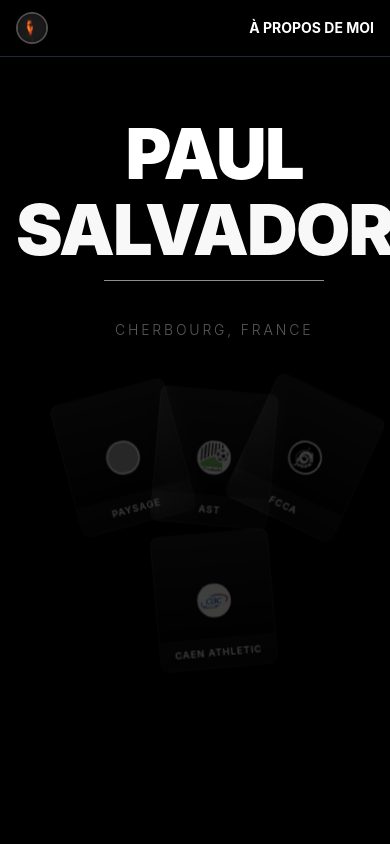
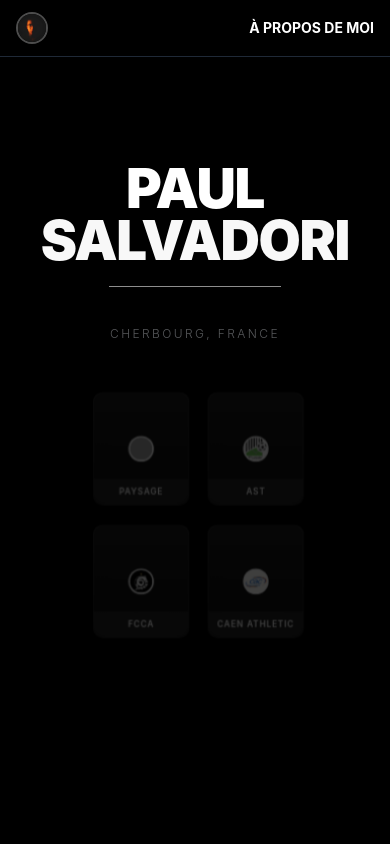
Before and after one commit to 10lsv/PHOTOGRAPHER-SITE, a Next.js app: page / in a window 390 px wide. Shown: the top 844 px of the page. Built offline with nearby package versions, Linux system fonts and the light colour scheme; grey boxes are pictures that could not be loaded.

Commit message:
style: optimize mobile layout for Paul Salvadori site
Reduce mobile title size and improve navigation card layout
Optimize overall spacing and visual enhancements for mobile

#VERCEL_SKIP

Co-authored-by: LSV <146275534+10lsv@users.noreply.github.com>

```diff
--- a/app/globals.css
+++ b/app/globals.css
@@ -33,103 +33,105 @@
     text-shadow: 0 0 30px rgba(255, 255, 255, 0.3);
   }
 
-  /* Navigation Cards Glass Effect - Mobile First */
-  .navigation-container {
+  /* Mobile Navigation Grid - Optimized for mobile */
+  .mobile-navigation-grid {
+    display: grid;
+    grid-template-columns: 1fr 1fr;
+    gap: 1rem;
+    max-width: 280px;
+    margin: 0 auto;
+    padding: 1rem;
+  }
+
+  .mobile-glass-card {
     position: relative;
+    width: 120px;
+    height: 140px;
+    background: linear-gradient(rgba(255, 255, 255, 0.1), rgba(255, 255, 255, 0.05));
+    border: 1px solid rgba(255, 255, 255, 0.1);
+    box-shadow: 0 8px 20px rgba(0, 0, 0, 0.3);
     display: flex;
     justify-content: center;
     align-items: center;
-    padding: 1rem;
-    flex-wrap: wrap;
-    gap: 0.5rem;
+    transition: all 0.4s ease;
+    border-radius: 12px;
+    backdrop-filter: blur(10px);
+    cursor: pointer;
+    transform: scale(0.95);
   }
 
-  .navigation-container .glass-card {
-    position: relative;
-    width: 140px;
-    height: 160px;
-    background: linear-gradient(rgba(255, 255, 255, 0.1), transparent);
-    border: 1px solid rgba(255, 255, 255, 0.1);
-    box-shadow: 0 15px 25px rgba(0, 0, 0, 0.25);
-    display: flex;
-    justify-content: center;
-    align-items: center;
-    transition: all 0.5s ease;
-    border-radius: 10px;
-    backdrop-filter: blur(10px);
-    cursor: pointer;
-    transform: rotate(calc(var(--r) * 1deg));
-    margin: 0 -20px;
-  }
-
-  /* Mobile animations preserved */
-  .navigation-container .glass-card:hover,
-  .navigation-container .glass-card:active {
-    transform: rotate(0deg) scale(1.05);
-    margin: 0 5px;
-    background: linear-gradient(rgba(255, 255, 255, 0.15), rgba(255, 255, 255, 0.05));
-    box-shadow: 0 25px 35px rgba(0, 0, 0, 0.35);
+  .mobile-glass-card:hover,
+  .mobile-glass-card:active {
+    transform: scale(1);
+    background: linear-gradient(rgba(255, 255, 255, 0.15), rgba(255, 255, 255, 0.08));
+    box-shadow: 0 15px 30px rgba(0, 0, 0, 0.4);
+    border-color: rgba(255, 255, 255, 0.2);
   }
 
   /* Touch-friendly for mobile */
   @media (hover: none) and (pointer: coarse) {
-    .navigation-container .glass-card:active {
-      transform: rotate(0deg) scale(1.05);
-      margin: 0 5px;
-      background: linear-gradient(rgba(255, 255, 255, 0.15), rgba(255, 255, 255, 0.05));
-      box-shadow: 0 25px 35px rgba(0, 0, 0, 0.35);
+    .mobile-glass-card:active {
+      transform: scale(1);
+      background: linear-gradient(rgba(255, 255, 255, 0.15), rgba(255, 255, 255, 0.08));
+      box-shadow: 0 15px 30px rgba(0, 0, 0, 0.4);
     }
   }
 
-  .navigation-container .glass-card::before {
+  .mobile-glass-card::before {
     content: attr(data-text);
     position: absolute;
     bottom: 0;
     width: 100%;
-    height: 35px;
-    background: rgba(255, 255, 255, 0.05);
+    height: 32px;
+    background: rgba(255, 255, 255, 0.08);
     display: flex;
     justify-content: center;
     align-items: center;
     color: #fff;
-    font-size: 0.7rem;
+    font-size: 0.65rem;
     font-weight: 600;
     letter-spacing: 0.1em;
-    border-radius: 0 0 10px 10px;
+    border-radius: 0 0 12px 12px;
+    text-transform: uppercase;
   }
 
-  /* Tablet and Desktop */
+  /* Tablet and Desktop - Keep original navigation */
   @media (min-width: 768px) {
-    .navigation-container {
+    .mobile-navigation-grid {
+      display: flex;
+      justify-content: center;
+      align-items: center;
       padding: 2rem;
       gap: 0;
+      max-width: none;
     }
 
-    .navigation-container .glass-card {
+    .mobile-glass-card {
       width: 160px;
       height: 180px;
       margin: 0 -35px;
+      transform: rotate(calc(var(--r, 0) * 1deg));
     }
 
-    .navigation-container:hover .glass-card {
+    .mobile-navigation-grid:hover .mobile-glass-card {
       transform: rotate(0deg);
       margin: 0 8px;
     }
 
-    .navigation-container .glass-card::before {
+    .mobile-glass-card::before {
       height: 40px;
       font-size: 0.8rem;
     }
   }
 
   @media (min-width: 1024px) {
-    .navigation-container .glass-card {
+    .mobile-glass-card {
       width: 180px;
       height: 200px;
       margin: 0 -45px;
     }
 
-    .navigation-container:hover .glass-card {
+    .mobile-navigation-grid:hover .mobile-glass-card {
       margin: 0 10px;
     }
   }
@@ -488,7 +490,7 @@
 /* Mobile optimizations */
 @media (max-width: 768px) {
   .bold-letters {
-    font-size: 18vw;
+    font-size: 14vw;
     line-height: 0.85;
   }
 }
@@ -496,8 +498,8 @@
 /* Enhanced mobile responsiveness */
 @media (max-width: 640px) {
   .bold-letters {
-    font-size: 18vw;
-    line-height: 0.9;
+    font-size: 14vw;
+    line-height: 0.85;
   }
 
   /* Ensure profile pic scales properly on very small screens */
@@ -513,7 +515,7 @@
 
 @media (max-width: 480px) {
   .bold-letters {
-    font-size: 20vw;
+    font-size: 14vw;
   }
 }
 
--- a/app/page.tsx
+++ b/app/page.tsx
@@ -169,15 +169,15 @@ export default function Home() {
       {/* Hero Section */}
       <section className="relative pt-16 sm:pt-20 pb-8 sm:pb-12 px-4 min-h-screen flex flex-col items-center justify-center">
         <div className="text-center max-w-4xl mx-auto relative">
-          {/* Main Title */}
-          <div className="relative mb-4">
+          {/* Main Title - Optimized for mobile */}
+          <div className="relative mb-6 sm:mb-8">
             {/* PAUL */}
-            <h1 className="text-[18vw] sm:text-[15vw] md:text-8xl lg:text-9xl font-black tracking-tight leading-none animate-fade-in-up">
+            <h1 className="text-[14vw] sm:text-[12vw] md:text-7xl lg:text-8xl xl:text-9xl font-black tracking-tight leading-[0.85] animate-fade-in-up">
               PAUL
             </h1>
 
             {/* SALVADORI */}
-            <h1 className="text-[18vw] sm:text-[15vw] md:text-8xl lg:text-9xl font-black tracking-tight leading-none mt-1 sm:mt-2 animate-fade-in-up animation-delay-200">
+            <h1 className="text-[14vw] sm:text-[12vw] md:text-7xl lg:text-8xl xl:text-9xl font-black tracking-tight leading-[0.85] mt-1 animate-fade-in-up animation-delay-200">
               SALVADORI
             </h1>
           </div>
@@ -186,20 +186,19 @@ export default function Home() {
           <div className="w-16 sm:w-24 md:w-32 h-px bg-white mb-4 sm:mb-6 mx-auto animate-expand-line animation-delay-500"></div>
 
           {/* Location */}
-          <p className="text-sm sm:text-base md:text-xl text-gray-300 font-light tracking-[0.2em] sm:tracking-[0.3em] animate-fade-in-up animation-delay-800 mb-8 sm:mb-12">
+          <p className="text-xs sm:text-sm md:text-lg text-gray-300 font-light tracking-[0.2em] sm:tracking-[0.3em] animate-fade-in-up animation-delay-800 mb-8 sm:mb-12">
             CHERBOURG, FRANCE
           </p>
 
-          {/* Navigation Cards Section - Mobile First */}
-          <div className="flex justify-center mb-12 sm:mb-16 animate-photo-reveal animation-delay-1000">
-            <div className="navigation-container">
+          {/* Navigation Cards Section - Mobile Optimized */}
+          <div className="flex justify-center mb-8 sm:mb-16 animate-photo-reveal animation-delay-1000">
+            <div className="mobile-navigation-grid">
               <div
                 data-text="PAYSAGE"
-                style={{ "--r": -15 } as React.CSSProperties}
-                className="glass-card"
+                className="mobile-glass-card"
                 onClick={() => document.getElementById("paysage-section")?.scrollIntoView({ behavior: "smooth" })}
               >
-                <div className="w-10 h-10 sm:w-12 sm:h-12 relative rounded-full overflow-hidden border-2 border-white/20 bg-white">
+                <div className="w-8 h-8 sm:w-10 sm:h-10 relative rounded-full overflow-hidden border-2 border-white/20 bg-white">
                   <Image
                     src="/images/paysage5.jpg"
                     alt="Paysage Logo"
@@ -212,11 +211,10 @@ export default function Home() {
 
               <div
                 data-text="AST"
-                style={{ "--r": 5 } as React.CSSProperties}
-                className="glass-card"
+                className="mobile-glass-card"
                 onClick={() => document.getElementById("ast-section")?.scrollIntoView({ behavior: "smooth" })}
               >
-                <div className="w-10 h-10 sm:w-12 sm:h-12 relative rounded-full overflow-hidden border-2 border-white/20 bg-white">
+                <div className="w-8 h-8 sm:w-10 sm:h-10 relative rounded-full overflow-hidden border-2 border-white/20 bg-white">
                   <Image
                     src="/images/ast-logo.jpg"
                     alt="AST Logo"
@@ -229,11 +227,10 @@ export default function Home() {
 
               <div
                 data-text="FCCA"
-                style={{ "--r": 25 } as React.CSSProperties}
-                className="glass-card"
+                className="mobile-glass-card"
                 onClick={() => document.getElementById("fcca-section")?.scrollIntoView({ behavior: "smooth" })}
               >
-                <div className="w-10 h-10 sm:w-12 sm:h-12 relative rounded-full overflow-hidden border-2 border-white/20 bg-white">
+                <div className="w-8 h-8 sm:w-10 sm:h-10 relative rounded-full overflow-hidden border-2 border-white/20 bg-white">
                   <Image
                     src="/images/fcca-logo.jpg"
                     alt="FCCA Logo"
@@ -246,11 +243,10 @@ export default function Home() {
 
               <div
                 data-text="CAEN ATHLETIC"
-                style={{ "--r": -5 } as React.CSSProperties}
-                className="glass-card"
+                className="mobile-glass-card"
                 onClick={() => document.getElementById("caen-athletic-section")?.scrollIntoView({ behavior: "smooth" })}
               >
-                <div className="w-10 h-10 sm:w-12 sm:h-12 relative rounded-full overflow-hidden border-2 border-white/20 bg-white">
+                <div className="w-8 h-8 sm:w-10 sm:h-10 relative rounded-full overflow-hidden border-2 border-white/20 bg-white">
                   <Image
                     src="/images/cac-logo.jpg"
                     alt="CAC Logo"
@@ -262,8 +258,6 @@ export default function Home() {
               </div>
             </div>
           </div>
-
-          {/* Scroll Indicator */}
         </div>
       </section>
 
```
